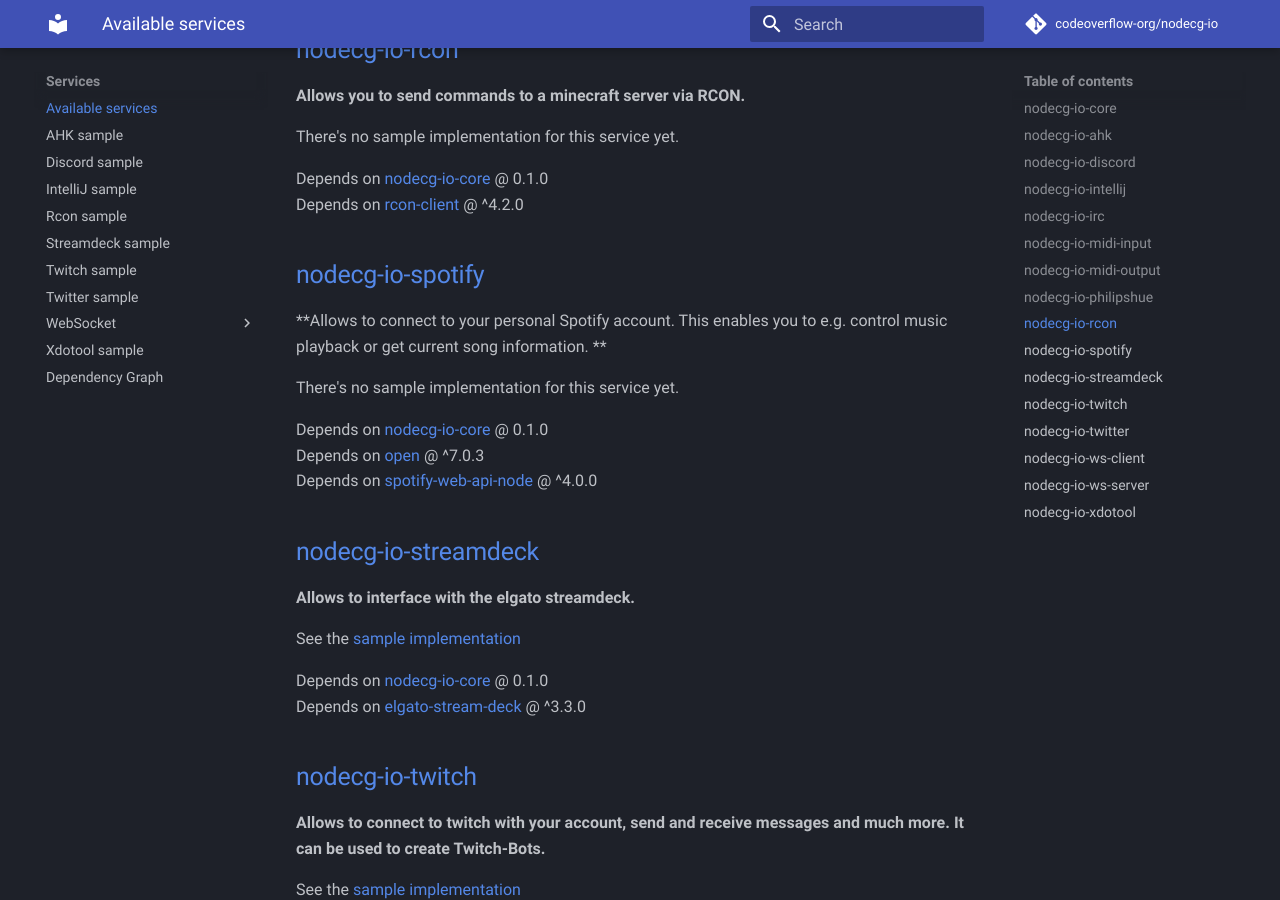
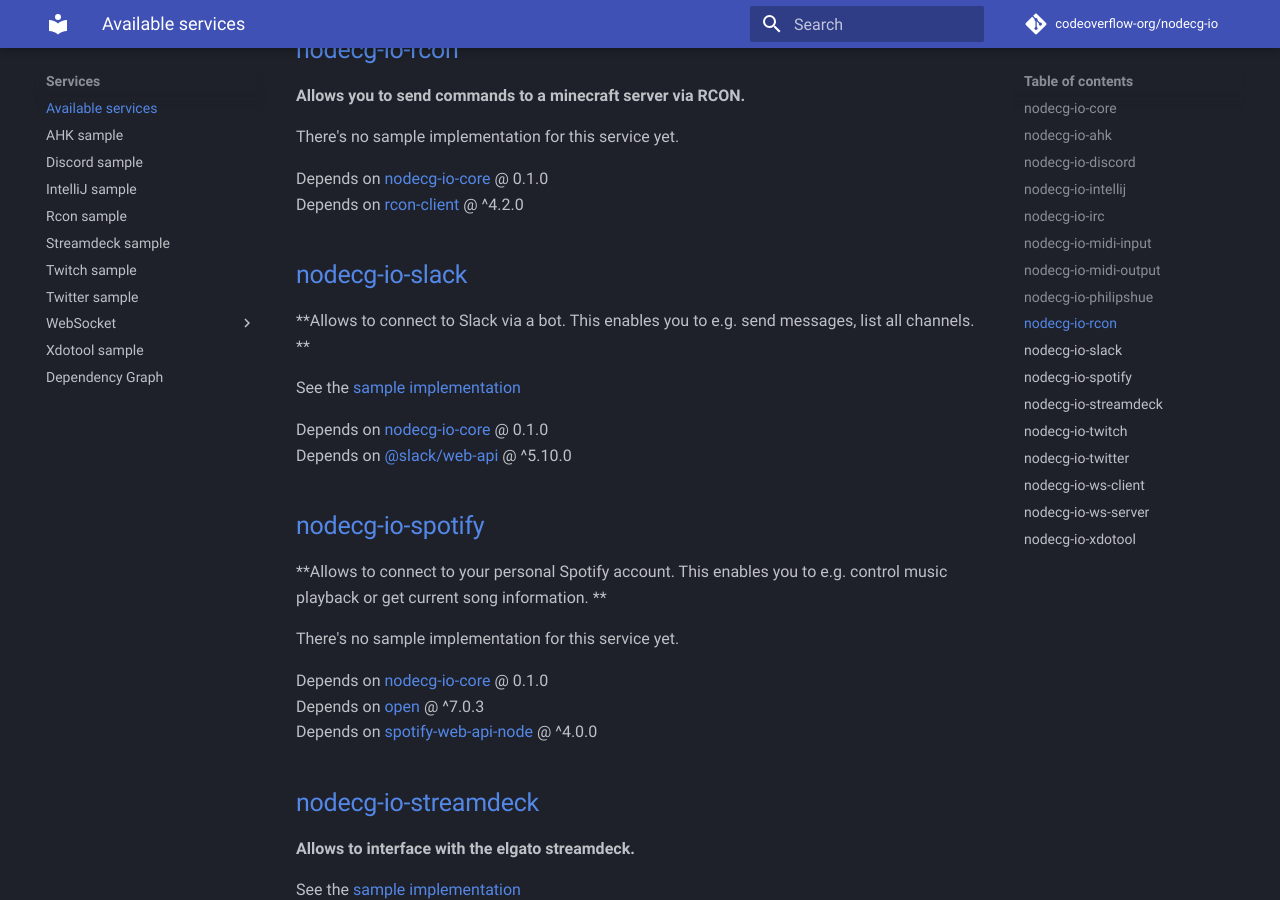
Before and after one commit to codeoverflow-org/nodecg-io-docs, an MkDocs documentation site: the page built from docs/services.md, in a window 1280 px wide and 900 px high, scrolled down 2034 px. Built offline with MkDocs 1.6.1 and Material for MkDocs 9.7.7, drawn with Linux system fonts in a browser that asks for light colours; comment, search, counter and statistics services are not loaded.

Commit message:
Added Slack Service Docs

```diff
--- a/docs/services.md
+++ b/docs/services.md
@@ -83,6 +83,15 @@
 Depends on [nodecg-io-core](https://github.com/codeoverflow-org/nodecg-io/tree/master/nodecg-io-core) @ 0.1.0 <br>
 Depends on [rcon-client](https://www.npmjs.com/package/rcon-client) @ ^4.2.0 <br>
 
+## [nodecg-io-slack](https://github.com/codeoverflow-org/nodecg-io/tree/master/nodecg-io-slack)
+
+**Allows to connect to Slack via a bot. This enables you to e.g. send messages, list all channels. **
+
+See the [sample implementation](samples/slack.md)
+
+Depends on [nodecg-io-core](https://github.com/codeoverflow-org/nodecg-io/tree/master/nodecg-io-core) @ 0.1.0 <br>
+Depends on [@slack/web-api](https://www.npmjs.com/package/@slack/web-api) @ ^5.10.0 <br>
+
 ## [nodecg-io-spotify](https://github.com/codeoverflow-org/nodecg-io/tree/master/nodecg-io-spotify)
 
 **Allows to connect to your personal Spotify account. This enables you to e.g. control music playback or get current song information. **
```
Also changed, not shown: docs/samples/slack.md (added, +42 -0 lines).
